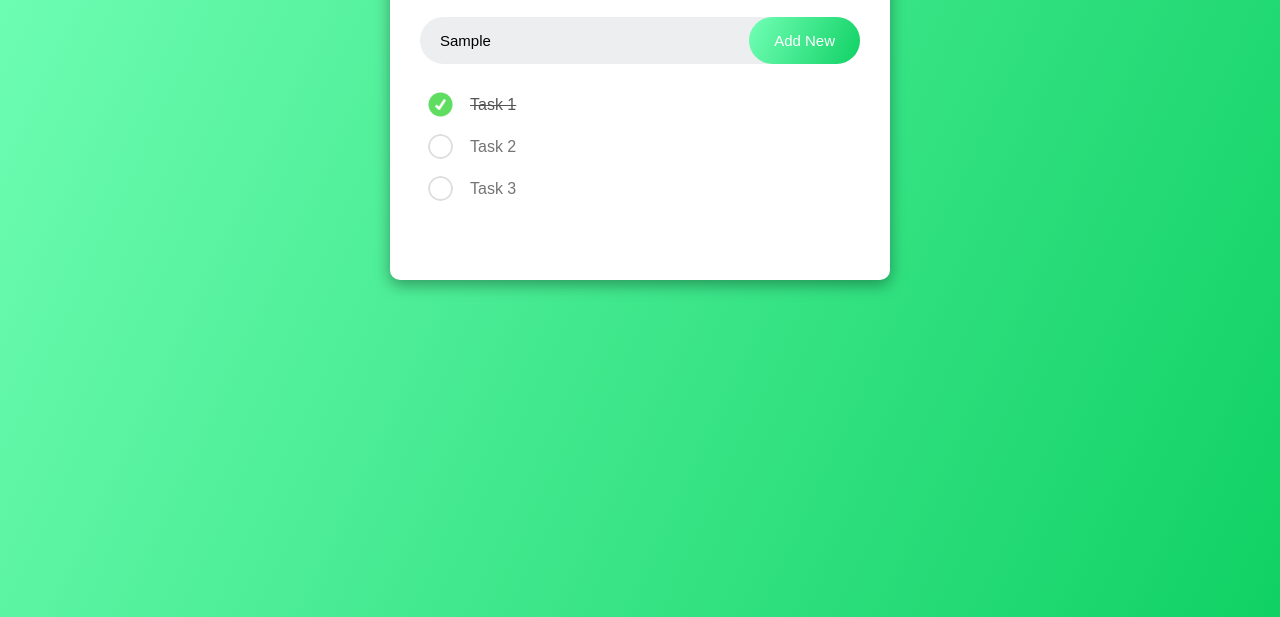
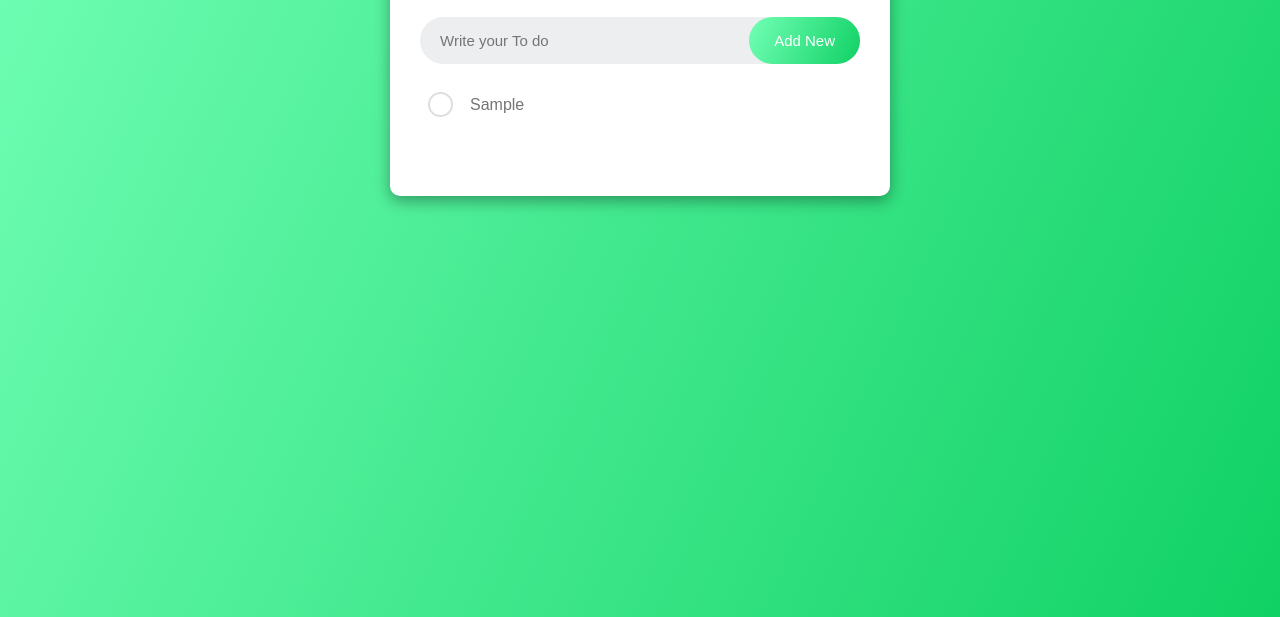
Before and after one commit to BinMamun/To-do-list, a plain HTML site: page index.html in a window 1280 px wide. Both pictures are taken after typing "Sample" into the empty fields and a click on the button "Add New". Shown: the part 183-800 px from the top of the page. Drawn offline with Linux system fonts and the light colour scheme.

Commit message:
savetoLocal

```diff
--- a/index.html
+++ b/index.html
@@ -14,19 +14,16 @@
                 <h2>To-Do List <img src="./images/checklist.png"></h2>
             </div>
             <div class="header">
-                <input type="text" placeholder="Write your To do">
+                <input type="text" class="js-input-box" placeholder="Write your To do">
                 <button class="js-add-new-button">Add New</button>
             </div>
-        <div class="list-container">
-           <ul>
-                <li class="checked">Task 1</li>
-                <li>Task 2</li>
-                <li>Task 3</li>
+            <p class="js-message"></p>
+        <div>
+           <ul class="js-list-container">
            </ul>
         </div>
         </div>
     </div>
-
     <script src="./scripts.js"></script>
 </body>
 </html>
--- a/scripts.js
+++ b/scripts.js
@@ -0,0 +1,25 @@
+const inputBox = document.querySelector(".js-input-box");
+let listContainer = document.querySelector(".js-list-container");
+const message = document.querySelector(".js-message");
+
+const addButton = document.querySelector(".js-add-new-button");
+
+listContainer.innerHTML = JSON.parse(localStorage.getItem("taskList")); //getting from localStorage
+
+addButton.addEventListener("click", () => {
+  if (inputBox.value === "") {
+    message.innerHTML = "Input field is empty";
+  }
+  else {
+    const li = document.createElement("li");
+    li.innerHTML = inputBox.value;
+    listContainer.appendChild(li);
+    inputBox.value = "";
+    message.innerHTML = "";
+    saveToLocal(); //saving to loacal Storage
+  }
+})
+
+function saveToLocal() {
+  localStorage.setItem("taskList", JSON.stringify(listContainer.innerHTML));
+}
--- a/styles.css
+++ b/styles.css
@@ -83,7 +83,6 @@ ul li::before {
     position: absolute;
     height: 25px;
     width: 25px;
-    border-radius: 50%;
     background-image: url(./images/unchecked.png);
     background-size: cover;
     background-position: center;
```
